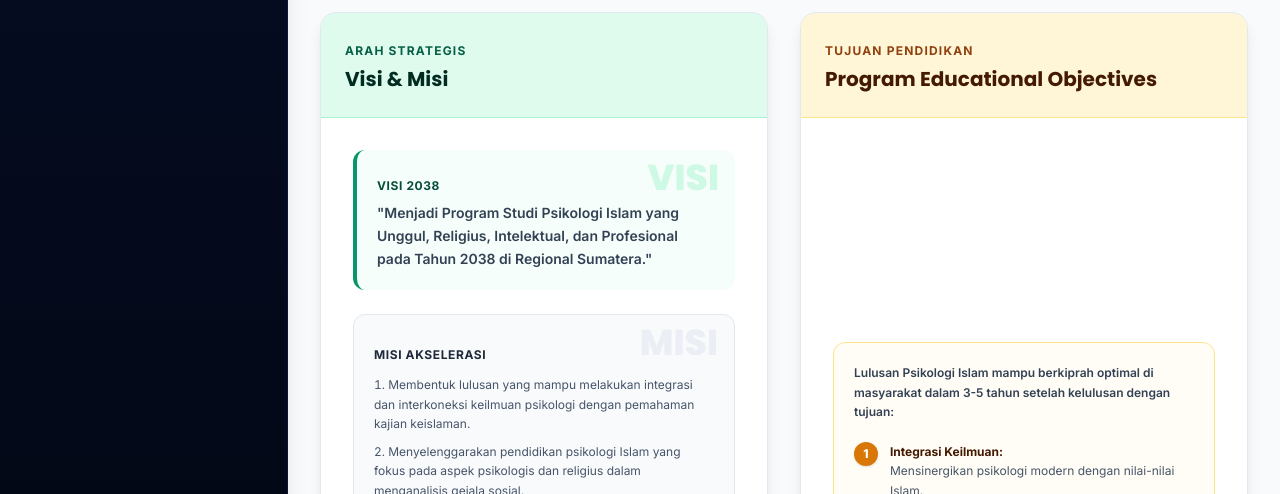
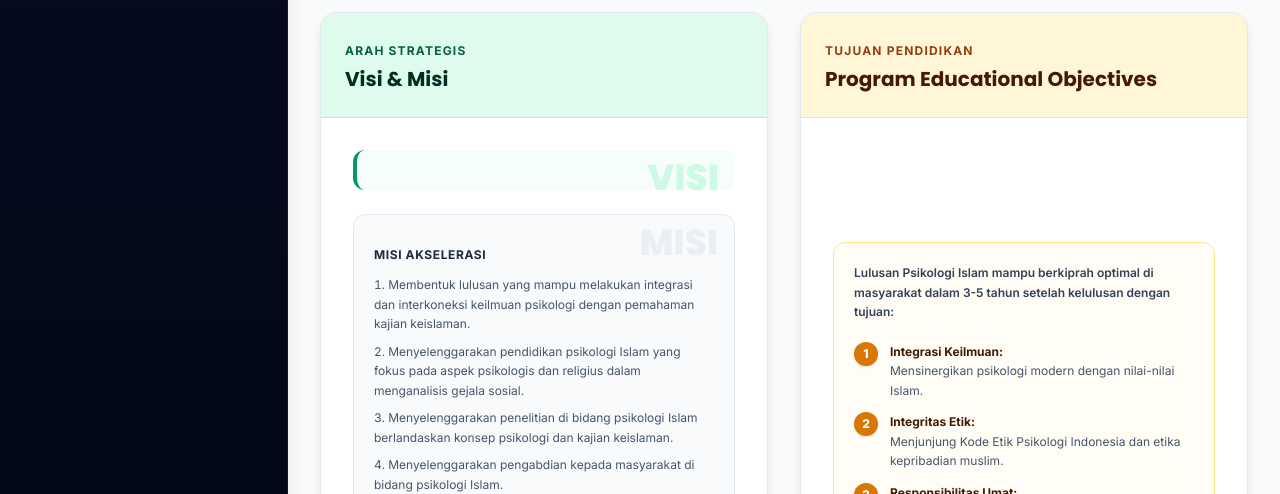
Before and after one commit to PI-iainbabel/kurikulum, a plain HTML site: page index.html in a window 1280 px wide. Shown: the part 606-1100 px from the top of the page. Drawn offline with nearby package versions, Linux system fonts and the light colour scheme.

Commit message:
Update index.html

```diff
--- a/index.html
+++ b/index.html
@@ -397,11 +397,7 @@
                             <div class="p-6 md:p-8 space-y-6">
                                 <div class="bg-emerald-50/50 p-5 rounded-xl border-l-4 border-emerald-600 space-y-2 relative">
                                     <span class="absolute top-2 right-4 text-emerald-200/50 text-4xl font-black font-heading">VISI</span>
-                                    <h4 class="font-bold text-emerald-900 text-xs uppercase tracking-wider">Visi 2038</h4>
-                                    <p class="text-slate-700 text-sm font-semibold leading-relaxed">
-                                        "Menjadi Program Studi Psikologi Islam yang Unggul, Religius, Intelektual, dan Profesional pada Tahun 2038 di Regional Sumatera."
-                                    </p>
-                                </div>
+                            </div>
                                 <div class="bg-slate-50 p-5 rounded-xl border border-slate-200 space-y-3 relative">
                                     <span class="absolute top-2 right-4 text-slate-200/60 text-4xl font-black font-heading">MISI</span>
                                     <h4 class="font-bold text-slate-800 text-xs uppercase tracking-wider">Misi Akselerasi</h4>
```
